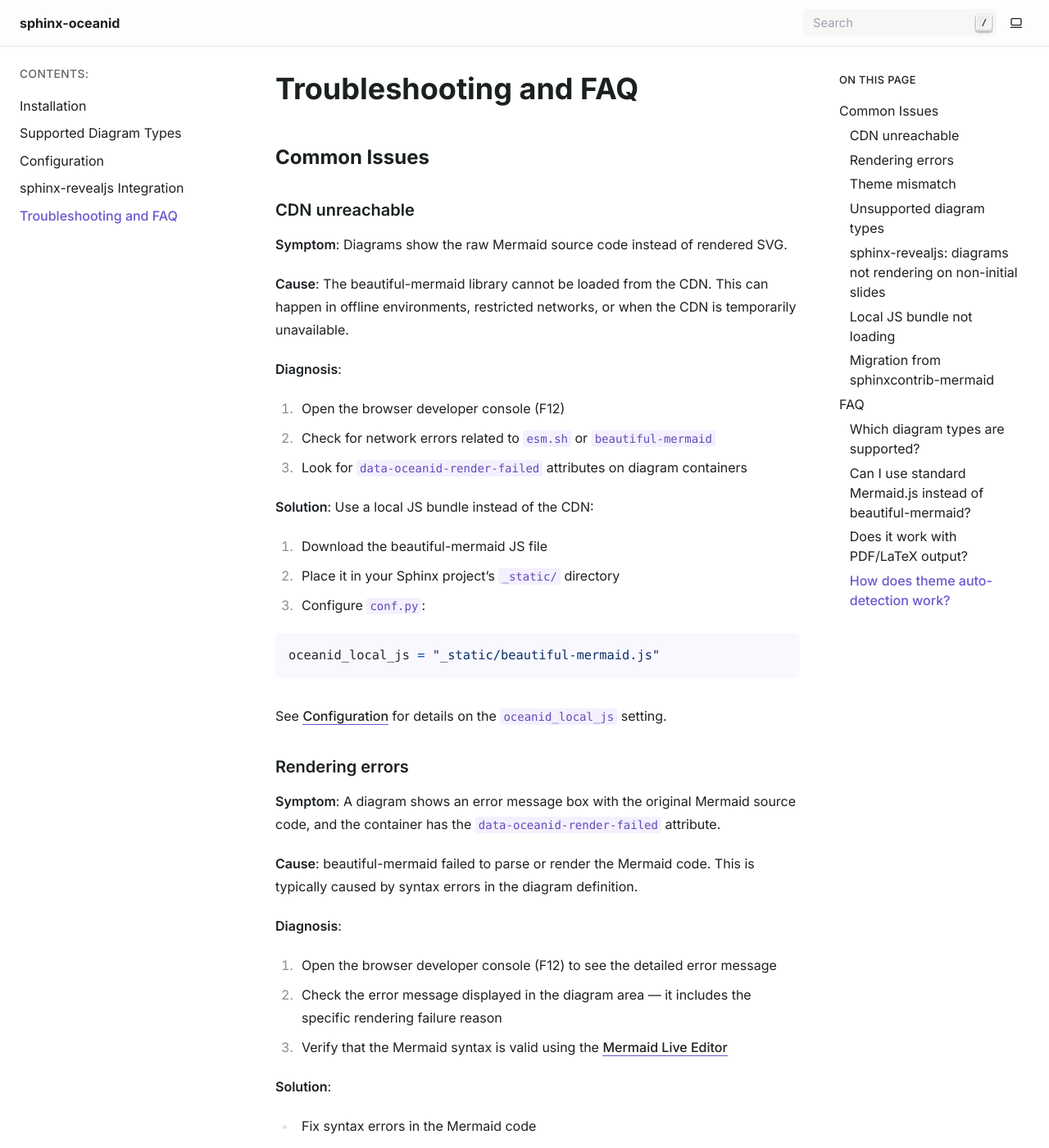
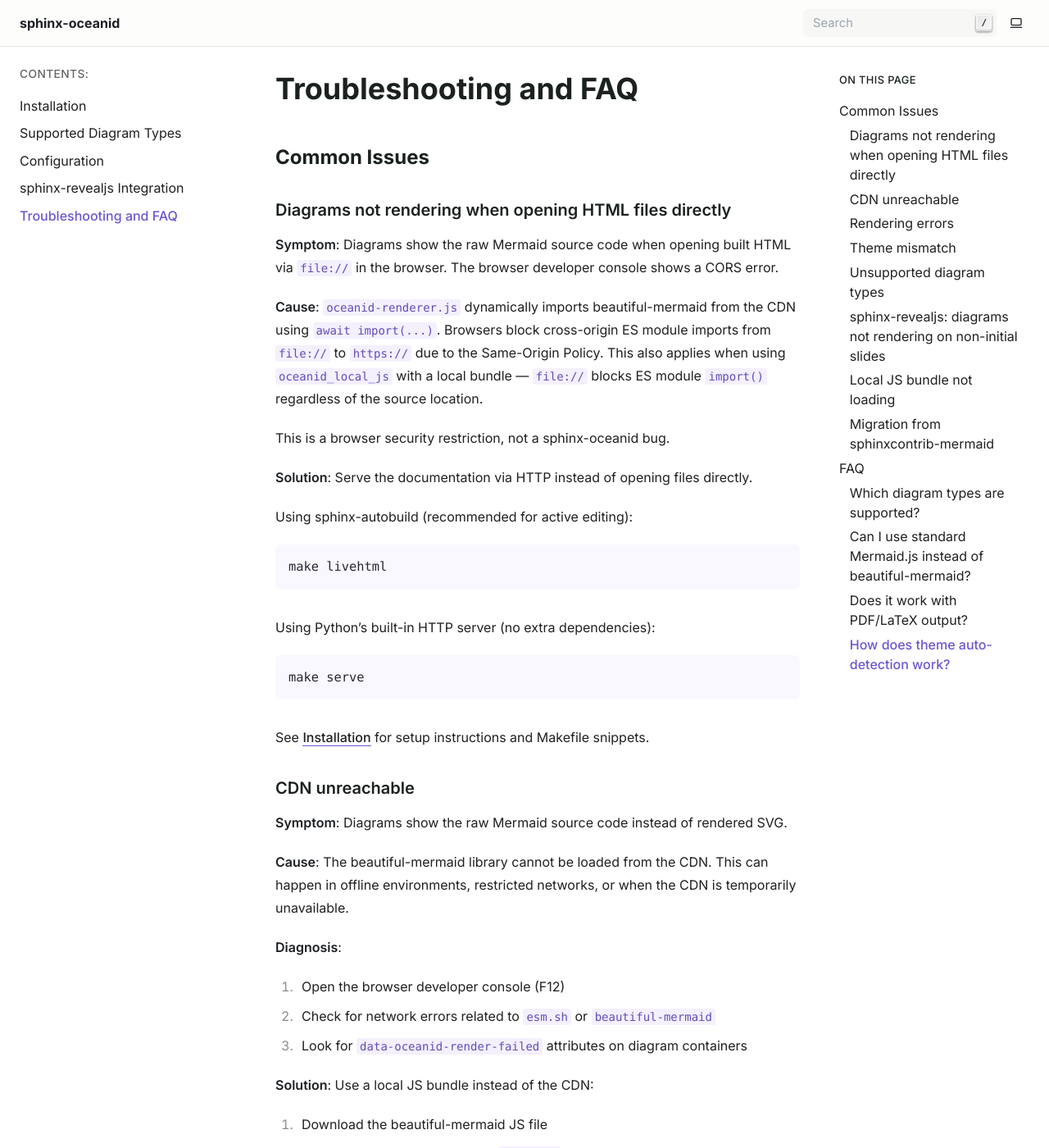
Before and after one commit to drillan/sphinx-oceanid, a Sphinx documentation site: the page built from docs/troubleshooting.md, in a window 1280 px wide and 1400 px high. Shown: the whole window at 82% size. Built offline with Sphinx 7.4.7, drawn with Linux system fonts in a browser that asks for light colours.

Commit message:
docs: add file:// CORS limitation to troubleshooting page
Co-Authored-By: Claude Opus 4.6 (1M context) <noreply@anthropic.com>

````diff
--- a/docs/troubleshooting.md
+++ b/docs/troubleshooting.md
@@ -1,6 +1,30 @@
 # Troubleshooting and FAQ
 
 ## Common Issues
+
+### Diagrams not rendering when opening HTML files directly
+
+**Symptom**: Diagrams show the raw Mermaid source code when opening built HTML via `file://` in the browser. The browser developer console shows a CORS error.
+
+**Cause**: `oceanid-renderer.js` dynamically imports beautiful-mermaid from the CDN using `await import(...)`. Browsers block cross-origin ES module imports from `file://` to `https://` due to the Same-Origin Policy. This also applies when using `oceanid_local_js` with a local bundle — `file://` blocks ES module `import()` regardless of the source location.
+
+This is a browser security restriction, not a sphinx-oceanid bug.
+
+**Solution**: Serve the documentation via HTTP instead of opening files directly.
+
+Using sphinx-autobuild (recommended for active editing):
+
+```bash
+make livehtml
+```
+
+Using Python's built-in HTTP server (no extra dependencies):
+
+```bash
+make serve
+```
+
+See {doc}`install` for setup instructions and Makefile snippets.
 
 ### CDN unreachable
 
````
